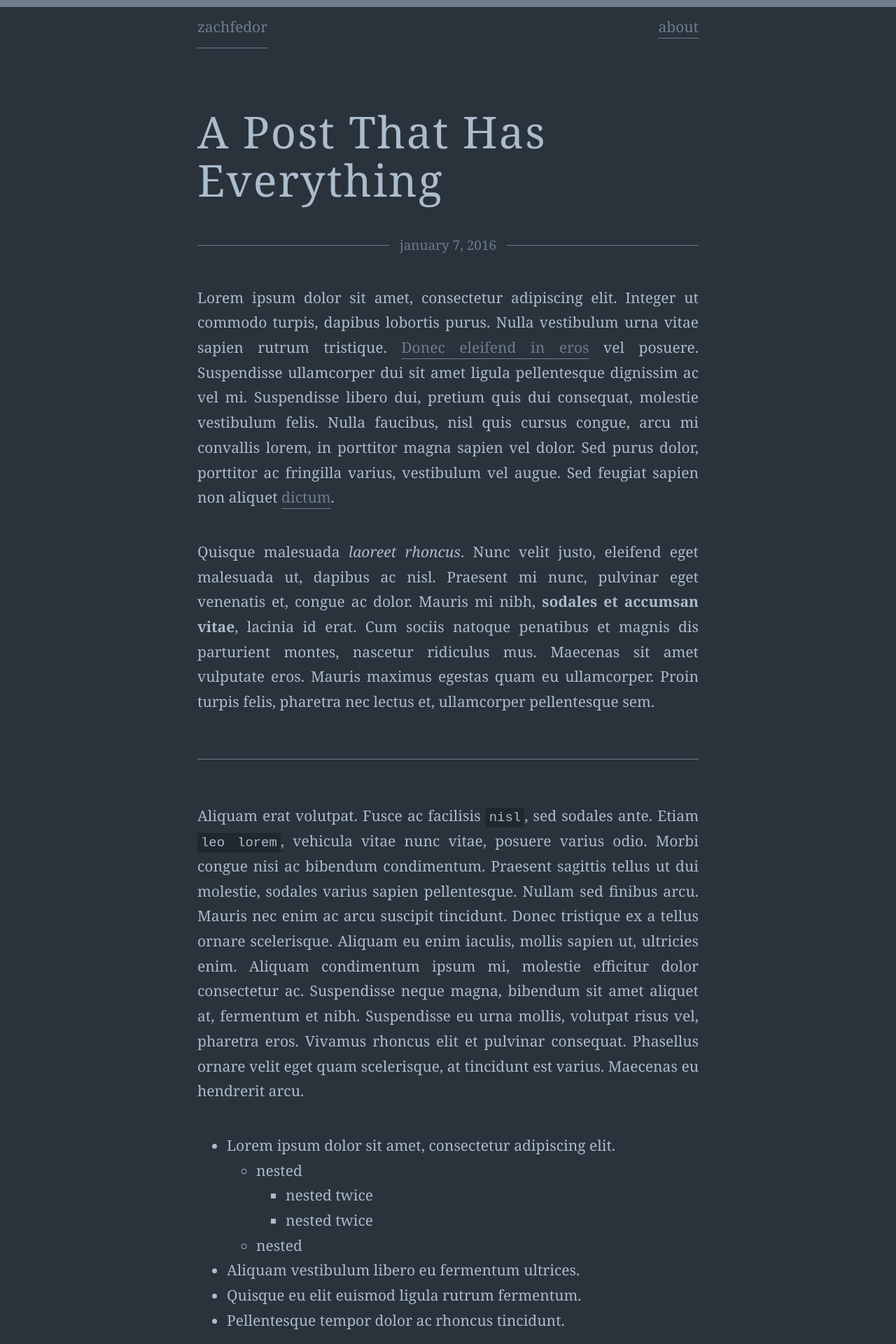
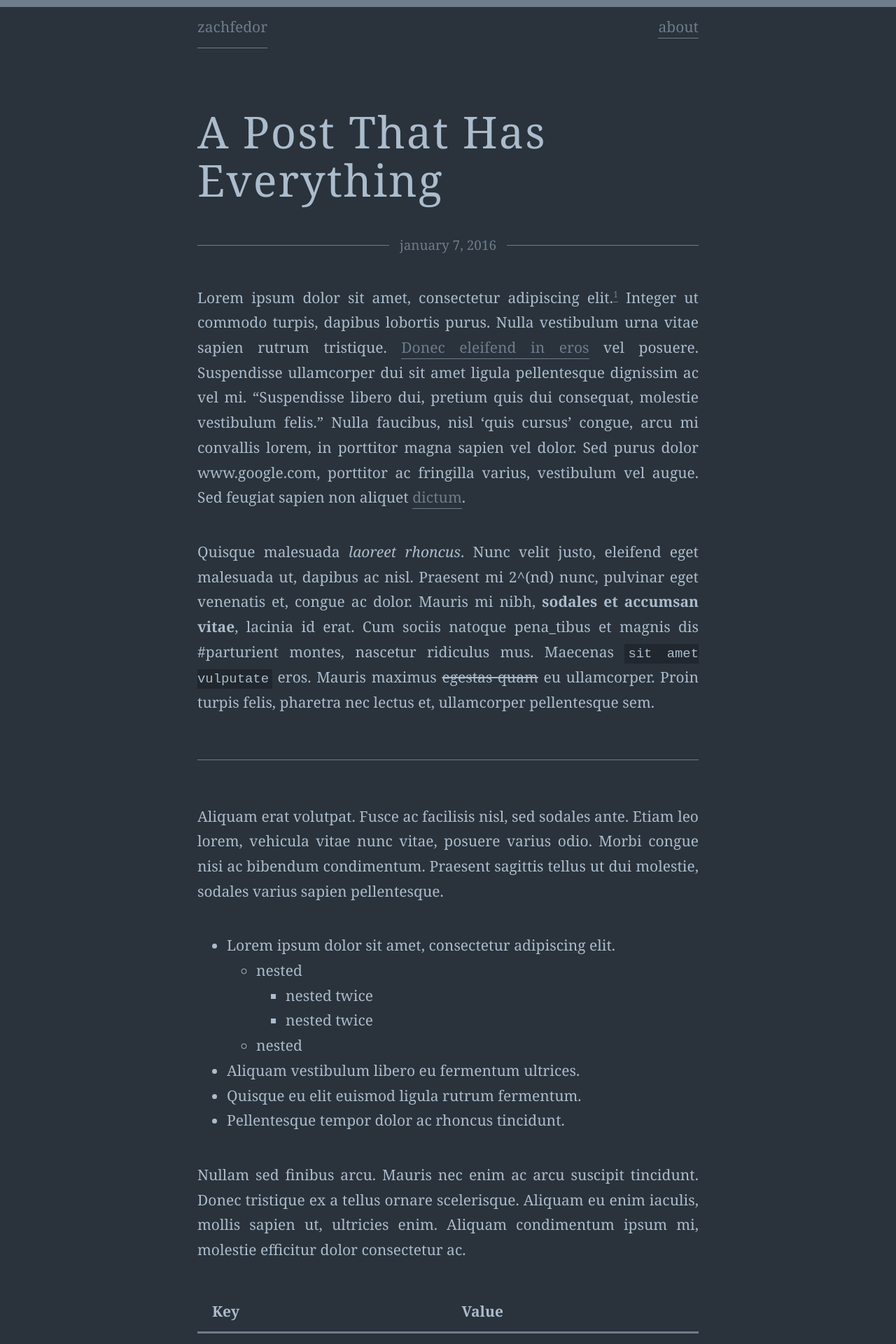
Before and after one commit to zachfedor/zachfedor.github.io, a Jekyll site: the page built from _posts/2016-01-07-post-that-has-everything.md, in a window 1280 px wide. Shown: the top 1920 px of the page at 70% size. Built offline with Jekyll 4.4.1, drawn with Linux system fonts in a browser that asks for light colours; nearby versions of some CDN libraries; some web fonts are replaced; Markdown is read by kramdown in place of the engine named in the settings; some of the changed text lies outside the part shown.

Commit message:
adds pattern library

````diff
--- a/_config.yml
+++ b/_config.yml
@@ -18,4 +18,8 @@ twitter_username: zachfedor
 github_username:  zachfedor
 
 # Build settings
-markdown: kramdown
+markdown: redcarpet
+
+# Markdown Options
+redcarpet:
+    extensions: ["autolink", "fenced_code_blocks", "footnotes", "no_intra_emphasis", "smart", "space_after_headers", "strikethrough", "superscript", "tables"]
--- a/_posts/2016-01-07-post-that-has-everything.md
+++ b/_posts/2016-01-07-post-that-has-everything.md
@@ -5,16 +5,21 @@ date:   2016-01-07 07:40:30 -0500
 author: zachfedor
 categories: musings
 ---
-Lorem ipsum dolor sit amet, consectetur adipiscing elit. Integer ut commodo turpis, dapibus lobortis purus. Nulla vestibulum urna vitae sapien rutrum tristique. [Donec eleifend in eros](www.loremipsum.com "Lorem Ipsum Generator") vel posuere. Suspendisse ullamcorper dui sit amet ligula pellentesque dignissim ac vel mi. Suspendisse libero dui, pretium quis dui consequat, molestie vestibulum felis. Nulla faucibus, nisl quis cursus congue, arcu mi convallis lorem, in porttitor magna sapien vel dolor. Sed purus dolor, porttitor ac fringilla varius, vestibulum vel augue. Sed feugiat sapien non aliquet [dictum][reference-1].
+
+Lorem ipsum dolor sit amet, consectetur adipiscing elit.[^1] Integer ut commodo turpis, dapibus lobortis purus. Nulla vestibulum urna vitae sapien rutrum tristique. [Donec eleifend in eros](www.loremipsum.com "Lorem Ipsum Generator") vel posuere. Suspendisse ullamcorper dui sit amet ligula pellentesque dignissim ac vel mi. "Suspendisse libero dui, pretium quis dui consequat, molestie vestibulum felis." Nulla faucibus, nisl 'quis cursus' congue, arcu mi convallis lorem, in porttitor magna sapien vel dolor. Sed purus dolor www.google.com, porttitor ac fringilla varius, vestibulum vel augue. Sed feugiat sapien non aliquet [dictum][1].
 
 
-[reference-1]: http://google.com/  "Let Me Google That For You"
+[^1]: This is a footnote.
+[1]: http://google.com/  "Let Me Google That For You"
 
-Quisque malesuada *laoreet rhoncus*. Nunc velit justo, eleifend eget malesuada ut, dapibus ac nisl. Praesent mi nunc, pulvinar eget venenatis et, congue ac dolor. Mauris mi nibh, **sodales et accumsan vitae**, lacinia id erat. Cum sociis natoque penatibus et magnis dis parturient montes, nascetur ridiculus mus. Maecenas sit amet vulputate eros. Mauris maximus egestas quam eu ullamcorper. Proin turpis felis, pharetra nec lectus et, ullamcorper pellentesque sem.
+
+Quisque malesuada *laoreet rhoncus*. Nunc velit justo, eleifend eget malesuada ut, dapibus ac nisl. Praesent mi 2^(nd) nunc, pulvinar eget venenatis et, congue ac dolor. Mauris mi nibh, **sodales et accumsan vitae**, lacinia id erat. Cum sociis natoque pena_tibus et magnis dis #parturient montes, nascetur ridiculus mus. Maecenas `sit amet vulputate` eros. Mauris maximus ~~egestas quam~~ eu ullamcorper. Proin turpis felis, pharetra nec lectus et, ullamcorper pellentesque sem.
+
 
 ---
 
-Aliquam erat volutpat. Fusce ac facilisis `nisl`, sed sodales ante. Etiam `leo lorem`, vehicula vitae nunc vitae, posuere varius odio. Morbi congue nisi ac bibendum condimentum. Praesent sagittis tellus ut dui molestie, sodales varius sapien pellentesque. Nullam sed finibus arcu. Mauris nec enim ac arcu suscipit tincidunt. Donec tristique ex a tellus ornare scelerisque. Aliquam eu enim iaculis, mollis sapien ut, ultricies enim. Aliquam condimentum ipsum mi, molestie efficitur dolor consectetur ac. Suspendisse neque magna, bibendum sit amet aliquet at, fermentum et nibh. Suspendisse eu urna mollis, volutpat risus vel, pharetra eros. Vivamus rhoncus elit et pulvinar consequat. Phasellus ornare velit eget quam scelerisque, at tincidunt est varius. Maecenas eu hendrerit arcu.
+
+Aliquam erat volutpat. Fusce ac facilisis nisl, sed sodales ante. Etiam leo lorem, vehicula vitae nunc vitae, posuere varius odio. Morbi congue nisi ac bibendum condimentum. Praesent sagittis tellus ut dui molestie, sodales varius sapien pellentesque.
 
 
 - Lorem ipsum dolor sit amet, consectetur adipiscing elit.
@@ -27,7 +32,17 @@ Aliquam erat volutpat. Fusce ac facilisis `nisl`, sed sodales ante. Etiam `leo l
 - Pellentesque tempor dolor ac rhoncus tincidunt.
 
 
-Lorem ipsum dolor sit amet, consectetur adipiscing elit. Integer ut commodo turpis, dapibus lobortis purus. Nulla vestibulum urna vitae sapien rutrum tristique. Donec eleifend in eros vel posuere. Suspendisse ullamcorper dui sit amet ligula pellentesque dignissim ac vel mi. Suspendisse libero dui, pretium quis dui consequat, molestie vestibulum felis. Nulla faucibus, nisl quis cursus congue, arcu mi convallis lorem, in porttitor magna sapien vel dolor. Sed purus dolor, porttitor ac fringilla varius, vestibulum vel augue. Sed feugiat sapien non aliquet dictum.
+Nullam sed finibus arcu. Mauris nec enim ac arcu suscipit tincidunt. Donec tristique ex a tellus ornare scelerisque. Aliquam eu enim iaculis, mollis sapien ut, ultricies enim. Aliquam condimentum ipsum mi, molestie efficitur dolor consectetur ac.
+
+
+Key   | Value
+---   | ---
+One   | 1
+Two   | 2
+Three | 3
+
+
+Suspendisse neque magna, bibendum sit amet aliquet at, fermentum et nibh. Suspendisse eu urna mollis, volutpat risus vel, pharetra eros. Vivamus rhoncus elit et pulvinar consequat. Phasellus ornare velit eget quam scelerisque, at tincidunt est varius. Maecenas eu hendrerit arcu.
 
 
 1. Lorem ipsum dolor sit amet, consectetur adipiscing elit.
@@ -40,7 +55,7 @@ Lorem ipsum dolor sit amet, consectetur adipiscing elit. Integer ut commodo turp
 1. Pellentesque tempor dolor ac rhoncus tincidunt.
 
 
-Lorem ipsum dolor sit amet, consectetur adipiscing elit. Integer ut commodo turpis, dapibus lobortis purus. Nulla vestibulum urna vitae sapien rutrum tristique. Donec eleifend in eros vel posuere. Suspendisse ullamcorper dui sit amet ligula pellentesque dignissim ac vel mi. Suspendisse libero dui, pretium quis dui consequat, molestie vestibulum felis. Nulla faucibus, nisl quis cursus congue, arcu mi convallis lorem, in porttitor magna sapien vel dolor. Sed purus dolor, porttitor ac fringilla varius, vestibulum vel augue. Sed feugiat sapien non aliquet dictum.
+Lorem ipsum dolor sit amet, consectetur adipiscing elit. Integer ut commodo turpis, dapibus lobortis purus. Nulla vestibulum urna vitae sapien rutrum tristique. Donec eleifend in eros vel posuere. Suspendisse ullamcorper dui sit amet ligula pellentesque dignissim ac vel mi.
 
 
 Block Quote:
@@ -50,12 +65,12 @@ Block Quote:
 >
 > <span>-- <cite>Cicero</cite></span>
 
-Aliquam erat volutpat. Fusce ac facilisis `nisl`, sed sodales ante. Etiam `leo lorem`, vehicula vitae nunc vitae, posuere varius odio. Morbi congue nisi ac bibendum condimentum. Praesent sagittis tellus ut dui molestie, sodales varius sapien pellentesque. Nullam sed finibus arcu. Mauris nec enim ac arcu suscipit tincidunt. Donec tristique ex a tellus ornare scelerisque. Aliquam eu enim iaculis, mollis sapien ut, ultricies enim. Aliquam condimentum ipsum mi, molestie efficitur dolor consectetur ac. Suspendisse neque magna, bibendum sit amet aliquet at, fermentum et nibh. Suspendisse eu urna mollis, volutpat risus vel, pharetra eros. Vivamus rhoncus elit et pulvinar consequat. Phasellus ornare velit eget quam scelerisque, at tincidunt est varius. Maecenas eu hendrerit arcu.
 
+Suspendisse libero dui, pretium quis dui consequat, molestie vestibulum felis. Nulla faucibus, nisl quis cursus congue, arcu mi convallis lorem, in porttitor magna sapien vel dolor. Sed purus dolor, porttitor ac fringilla varius, vestibulum vel augue. Sed feugiat sapien non aliquet dictum.
 
 Here is a code block:
 
-{% highlight ruby %}
+```ruby
 require "gem"
 
 string = "base16"
@@ -84,10 +99,9 @@ end
 person1 = Person.new(:name => "Chris")
 print Person::greet, " ", person1.name, "\n"
 puts "another #{Person::greet} #{person1.name}"
-{% endhighlight %}
+```
 
-
-Aliquam erat volutpat. Fusce ac facilisis `nisl`, sed sodales ante. Etiam `leo lorem`, vehicula vitae nunc vitae, posuere varius odio. Morbi congue nisi ac bibendum condimentum. Praesent sagittis tellus ut dui molestie, sodales varius sapien pellentesque. Nullam sed finibus arcu. Mauris nec enim ac arcu suscipit tincidunt. Donec tristique ex a tellus ornare scelerisque. Aliquam eu enim iaculis, mollis sapien ut, ultricies enim. Aliquam condimentum ipsum mi, molestie efficitur dolor consectetur ac. Suspendisse neque magna, bibendum sit amet aliquet at, fermentum et nibh. Suspendisse eu urna mollis, volutpat risus vel, pharetra eros. Vivamus rhoncus elit et pulvinar consequat. Phasellus ornare velit eget quam scelerisque, at tincidunt est varius. Maecenas eu hendrerit arcu.
+Praesent sagittis tellus ut dui molestie, sodales varius sapien pellentesque. Nullam sed finibus arcu. Mauris nec enim ac arcu suscipit tincidunt. Donec tristique ex a tellus ornare scelerisque. Aliquam eu enim iaculis, mollis sapien ut, ultricies enim.
 
 
 # Heading 1
@@ -108,19 +122,19 @@ Aliquam erat volutpat. Fusce ac facilisis `nisl`, sed sodales ante. Etiam `leo l
 
 # Fake Title
 
-Quisque malesuada *laoreet rhoncus*. Nunc velit justo, eleifend eget malesuada ut, dapibus ac nisl. Praesent mi nunc, pulvinar eget venenatis et, congue ac dolor. Mauris mi nibh, **sodales et accumsan vitae**, lacinia id erat. Cum sociis natoque penatibus et magnis dis parturient montes, nascetur ridiculus mus. Maecenas sit amet vulputate eros. Mauris maximus egestas quam eu ullamcorper. Proin turpis felis, pharetra nec lectus et, ullamcorper pellentesque sem.
+Quisque malesuada laoreet rhoncus. Nunc velit justo, eleifend eget malesuada ut, dapibus ac nisl. Praesent mi nunc, pulvinar eget venenatis et, congue ac dolor. Mauris mi nibh, sodales et accumsan vitae, lacinia id erat. Cum sociis natoque penatibus et magnis dis parturient montes, nascetur ridiculus mus.
 
 
 ## This Is A Subheading
 
-Quisque malesuada *laoreet rhoncus*. Nunc velit justo, eleifend eget malesuada ut, dapibus ac nisl. Praesent mi nunc, pulvinar eget venenatis et, congue ac dolor. Mauris mi nibh, **sodales et accumsan vitae**, lacinia id erat. Cum sociis natoque penatibus et magnis dis parturient montes, nascetur ridiculus mus. Maecenas sit amet vulputate eros. Mauris maximus egestas quam eu ullamcorper. Proin turpis felis, pharetra nec lectus et, ullamcorper pellentesque sem.
+Quisque malesuada laoreet rhoncus. Nunc velit justo, eleifend eget malesuada ut, dapibus ac nisl. Praesent mi nunc, pulvinar eget venenatis et, congue ac dolor. Mauris mi nibh, sodales et accumsan vitae, lacinia id erat. Cum sociis natoque penatibus et magnis dis parturient montes, nascetur ridiculus mus.
 
 
 ### Another Nested Subheading
 
-Quisque malesuada *laoreet rhoncus*. Nunc velit justo, eleifend eget malesuada ut, dapibus ac nisl. Praesent mi nunc, pulvinar eget venenatis et, congue ac dolor. Mauris mi nibh, **sodales et accumsan vitae**, lacinia id erat. Cum sociis natoque penatibus et magnis dis parturient montes, nascetur ridiculus mus. Maecenas sit amet vulputate eros. Mauris maximus egestas quam eu ullamcorper. Proin turpis felis, pharetra nec lectus et, ullamcorper pellentesque sem.
+Quisque malesuada laoreet rhoncus. Nunc velit justo, eleifend eget malesuada ut, dapibus ac nisl. Praesent mi nunc, pulvinar eget venenatis et, congue ac dolor. Mauris mi nibh, sodales et accumsan vitae, lacinia id erat. Cum sociis natoque penatibus et magnis dis parturient montes, nascetur ridiculus mus.
 
 
 ## Back To A Subheading
 
-Quisque malesuada *laoreet rhoncus*. Nunc velit justo, eleifend eget malesuada ut, dapibus ac nisl. Praesent mi nunc, pulvinar eget venenatis et, congue ac dolor. Mauris mi nibh, **sodales et accumsan vitae**, lacinia id erat. Cum sociis natoque penatibus et magnis dis parturient montes, nascetur ridiculus mus. Maecenas sit amet vulputate eros. Mauris maximus egestas quam eu ullamcorper. Proin turpis felis, pharetra nec lectus et, ullamcorper pellentesque sem.
+Mauris mi nibh, sodales et accumsan vitae, lacinia id erat. Cum sociis natoque penatibus et magnis dis parturient montes, nascetur ridiculus mus. Maecenas sit amet vulputate eros. Mauris maximus egestas quam eu ullamcorper. Proin turpis felis, pharetra nec lectus et, ullamcorper pellentesque sem.
--- a/_sass/_base.scss
+++ b/_sass/_base.scss
@@ -52,6 +52,79 @@ ul, ol, dl, figure,
 
 
 /**
+ * Headings
+ */
+h1, h2, h3, h4, h5, h6 {
+    font-weight: $base-font-weight;
+    padding-top: $spacing-unit / 2;
+}
+h1 {
+    font-size: 3rem;
+    line-height: 1.1;
+    letter-spacing: 2px;
+}
+h2, h3, h4, h5, h6 {
+    color: $text-dark;
+}
+h2 {
+    font-size: 2.29rem;
+}
+h3 {
+    font-size: 1.71rem;
+}
+h4 {
+    font-size: 1.3333rem;
+}
+h5 {
+    font-size: 1.14rem;
+}
+h6 {
+    font-size: 1rem;
+}
+
+
+
+/**
+ * Body Text
+ */
+strong {
+    font-weight: 600;
+}
+i {
+    font-style: italic;
+}
+sup {
+    font-size: 0.6rem;
+}
+
+
+/**
+ * Links
+ */
+a {
+    padding-bottom: 2px;
+    color: $text-dark;
+    border-bottom: 1px solid $text-dark;
+    text-decoration: none;
+    transition: color ease $time, border-color ease $time;
+
+    &:visited {
+        color: $text-dark;
+    }
+
+    &:hover {
+        color: $accent;
+        border-color: $accent;
+    }
+
+    &:focus {
+        outline: none;
+    }
+}
+
+
+
+/**
  * Images
  */
 img {
@@ -85,75 +158,6 @@ li {
     > ul,
     > ol {
          margin-bottom: 0;
-    }
-}
-
-
-
-/**
- * Headings
- */
-h1, h2, h3, h4, h5, h6 {
-    font-weight: $base-font-weight;
-    padding-top: $spacing-unit / 2;
-}
-h1 {
-    font-size: 3rem;
-    line-height: 1.1;
-    letter-spacing: 2px;
-}
-h2, h3, h4, h5, h6 {
-    color: $text-dark;
-}
-h2 {
-    font-size: 2.29rem;
-}
-h3 {
-    font-size: 1.71rem;
-}
-h4 {
-    font-size: 1.3333rem;
-}
-h5 {
-    font-size: 1.14rem;
-}
-h6 {
-    font-size: 1rem;
-}
-
-
-/**
- * Emphasis
- */
-strong {
-    font-weight: 600;
-}
-i {
-    font-style: italic;
-}
-
-
-/**
- * Links
- */
-a {
-    padding-bottom: 2px;
-    color: $text-dark;
-    border-bottom: 1px solid $text-dark;
-    text-decoration: none;
-    transition: color ease $time, border-color ease $time;
-
-    &:visited {
-        color: $text-dark;
-    }
-
-    &:hover {
-        color: $accent;
-        border-color: $accent;
-    }
-
-    &:focus {
-        outline: none;
     }
 }
 
@@ -195,6 +199,7 @@ blockquote {
 }
 
 
+
 /**
  * Horizontal Rules
  */
@@ -204,6 +209,7 @@ hr {
     background: $text-dark;
     margin: ($spacing-unit * 1.5) 0;
 }
+
 
 
 /**
@@ -226,6 +232,59 @@ pre {
     code {
         padding: 0px;
         background-color: none;
+    }
+}
+
+
+
+/**
+ * Tables
+ */
+table {
+    width: 100%;
+    max-width: 100%;
+    margin-bottom: 2rem;
+    border: none;
+    border-collapse: collapse;
+    text-align: left;
+
+    td {
+        border-top: 1px solid $text-dark;
+    }
+
+    th {
+        border-bottom: 3px solid $text-dark;
+    }
+
+    td, th {
+        vertical-align: bottom;
+        padding: ($spacing-unit / 4) ($spacing-unit / 2);
+    }
+}
+
+div.table-responsive {
+    display: block;
+    width: 100%;
+    min-height: 0.01%;
+    overflow-x: auto;
+}
+
+
+
+/**
+ * Icons
+ */
+.icon {
+
+    > svg {
+        display: inline-block;
+        width: 16px;
+        height: 16px;
+        vertical-align: middle;
+
+        path {
+            fill: $text-dark;
+        }
     }
 }
 
@@ -264,22 +323,3 @@ pre {
         clear: both;
     }
 }
-
-
-
-/**
- * Icons
- */
-.icon {
-
-    > svg {
-        display: inline-block;
-        width: 16px;
-        height: 16px;
-        vertical-align: middle;
-
-        path {
-            fill: $text-dark;
-        }
-    }
-}
--- a/library/app/css/styles.css
+++ b/library/app/css/styles.css
@@ -188,7 +188,6 @@
 .ndpl-nsc[href]:visited {
     color: #303637 !important;
     text-decoration: none;
-    border: none;
 }
 
 .ndpl-cf:after {
@@ -562,6 +561,9 @@
     margin: 0 0 21px;
     padding: 0 24px;
     text-transform: uppercase;
+    .ndpl-nsc {
+        border-bottom: none;
+    }
 }
 
 /**
--- a/library/components/content/horizontal-rule/markup.html
+++ b/library/components/content/horizontal-rule/markup.html
@@ -0,0 +1,5 @@
+<!-- markdown
+---
+
+compiles to: -->
+<hr>
````
Also changed, not shown: library/components/content/code-block/description.md (+1 -0 lines), library/components/content/code-block/markup.html (+20 -0 lines), library/components/content/lists/markup.html (+26 -0 lines), library/components/content/tables/description.md (added, +1 -0 lines), library/components/content/tables/markup.html (added, +31 -0 lines), library/components/typography/body/markup.html (+5 -2 lines), library/components/typography/headings/description.md (+1 -0 lines), library/components/typography/headings/markup.html (+7 -2 lines), library/data.json (+8 -0 lines), library/app/css/styles.min.css, readme.md.
